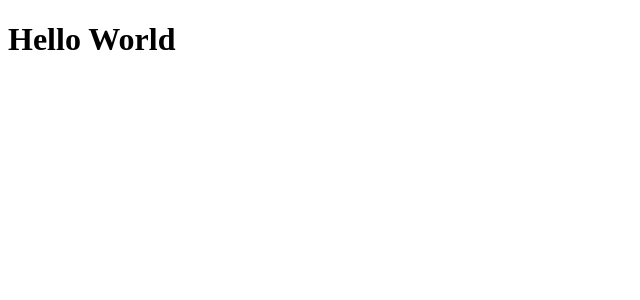
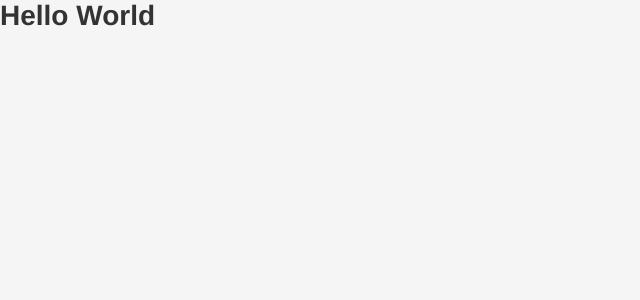
Before and after one commit to giu7d/prisma, a Next.js app: page / in a window 1280 px wide. Shown: the top 300 px of the page, without its empty margins (0-640 px from the left). Built offline with nearby package versions, Linux system fonts and the light colour scheme.

Commit message:
feat: add styled components

```diff
--- a/package.json
+++ b/package.json
@@ -10,11 +10,13 @@
   "dependencies": {
     "next": "10.0.7",
     "react": "17.0.1",
-    "react-dom": "17.0.1"
+    "react-dom": "17.0.1",
+    "styled-components": "^5.2.1"
   },
   "devDependencies": {
     "@types/node": "^14.14.31",
     "@types/react": "^17.0.2",
+    "@types/styled-components": "^5.1.7",
     "@typescript-eslint/eslint-plugin": "^4.16.1",
     "@typescript-eslint/parser": "^4.16.1",
     "eslint": "^7.12.1",
--- a/pages/_app.tsx
+++ /dev/null
@@ -1,8 +0,0 @@
-import { AppProps } from 'next/dist/next-server/lib/router/router'
-import React from 'react'
-
-const MyApp: React.FC<AppProps> = ({ Component, pageProps }) => {
-  return <Component {...pageProps} />
-}
-
-export default MyApp
--- a/pages/index.tsx
+++ /dev/null
@@ -1,7 +0,0 @@
-import React from 'react'
-
-const Home: React.FC = () => {
-  return <h1>Hello World</h1>
-}
-
-export default Home
--- /dev/null
+++ b/src/pages/_app.tsx
@@ -0,0 +1,16 @@
+import React from 'react'
+import { AppProps } from 'next/dist/next-server/lib/router/router'
+import { ThemeProvider } from 'styled-components'
+import { GlobalStyle } from '../styles/global'
+import { Theme } from '../themes/default'
+
+const App: React.FC<AppProps> = ({ Component, pageProps }) => {
+  return (
+    <ThemeProvider theme={Theme}>
+      <GlobalStyle />
+      <Component {...pageProps} />
+    </ThemeProvider>
+  )
+}
+
+export default App
--- /dev/null
+++ b/src/pages/_document.tsx
@@ -0,0 +1,50 @@
+import React from 'react'
+import Document, {
+  DocumentContext,
+  Head,
+  Html,
+  Main,
+  NextScript
+} from 'next/document'
+import { ServerStyleSheet } from 'styled-components'
+
+export default class MyDocument extends Document {
+  static async getInitialProps(ctx: DocumentContext) {
+    const sheet = new ServerStyleSheet()
+    const originalRenderPage = ctx.renderPage
+
+    try {
+      ctx.renderPage = () =>
+        originalRenderPage({
+          enhanceApp: App => props => sheet.collectStyles(<App {...props} />)
+        })
+
+      const initialProps = await Document.getInitialProps(ctx)
+      return {
+        ...initialProps,
+        styles: (
+          <>
+            {initialProps.styles}
+            {sheet.getStyleElement()}
+          </>
+        )
+      }
+    } finally {
+      sheet.seal()
+    }
+  }
+
+  render() {
+    return (
+      <Html lang="pt">
+        <Head>
+          <meta charSet="utf-8" />
+        </Head>
+        <body>
+          <Main />
+          <NextScript />
+        </body>
+      </Html>
+    )
+  }
+}
--- /dev/null
+++ b/src/pages/index.tsx
@@ -0,0 +1,17 @@
+import React from 'react'
+import Head from 'next/head'
+
+const Home: React.FC = () => {
+  return (
+    <div>
+      <Head>
+        <title>Prisma - Home</title>
+      </Head>
+      <main>
+        <h1>Hello World</h1>
+      </main>
+    </div>
+  )
+}
+
+export default Home
--- /dev/null
+++ b/src/styles/global.ts
@@ -0,0 +1,25 @@
+import { createGlobalStyle } from 'styled-components'
+
+export const GlobalStyle = createGlobalStyle`
+  * {
+    margin: 0;
+    padding: 0;
+    outline: 0;
+    box-sizing: border-box;
+    -webkit-font-smoothing: antialiased;
+    -moz-osx-font-smoothing: grayscale;
+  }
+
+  :root {
+    font-size:  ${({ theme }) => `${theme.font.size}px`};
+    font-family: ${({ theme }) => theme.font.family};
+    color: ${({ theme }) => theme.colors.text};
+    background-color: ${({ theme }) => theme.colors.background};
+  }
+
+  html,
+  body,
+  #root {
+    height: 100%;
+  }
+`
--- /dev/null
+++ b/src/styles/styles.d.ts
@@ -0,0 +1,6 @@
+import 'styled-components'
+import { ITheme } from '../themes/themes'
+
+declare module 'styled-components' {
+  export interface DefaultTheme extends ITheme {}
+}
--- /dev/null
+++ b/src/themes/default.tsx
@@ -0,0 +1,16 @@
+export const Theme = {
+  colors: {
+    primary: '#0070F3',
+    info: '#FC0080',
+    success: '#79FCE0',
+    warn: '#F4A623',
+    danger: '#FB5555',
+    text: '#333333',
+    foreground: '#FFFFFF',
+    background: '#f5f5f5'
+  },
+  font: {
+    size: 14,
+    family: '"OpenSans-Regular", Helvetica, sans-serif'
+  }
+}
--- /dev/null
+++ b/src/themes/themes.d.ts
@@ -0,0 +1,3 @@
+import { Theme } from './default'
+
+export type ITheme = typeof Theme
```
Also changed, not shown: .babelrc (added), .eslintrc.json (deleted), src/pages/api/hello.js (renamed from pages/api/hello.js), 2 other files (tests, documents, lock files or other folders).
